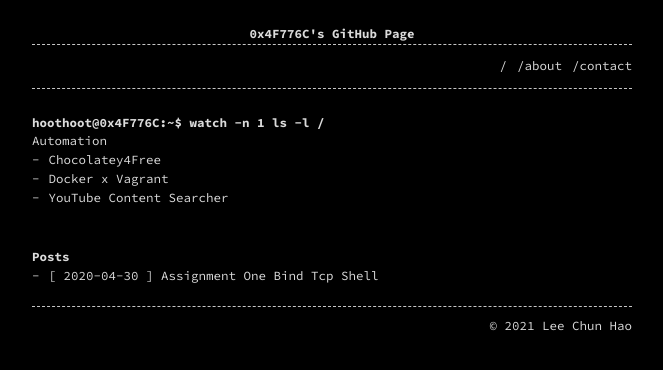
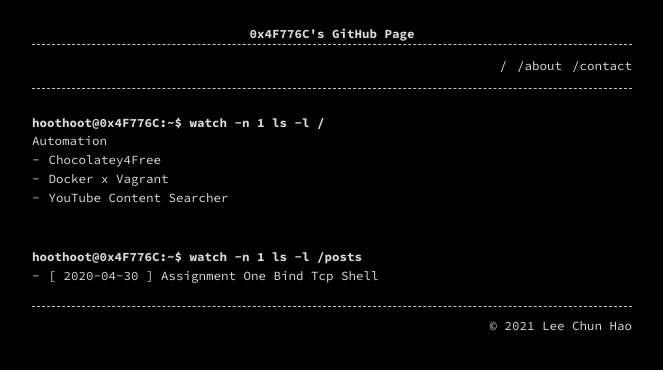
Before and after one commit to 0x4F776C/0x4F776C.github.io, a Jekyll site: the page built from index.md, in a window 1280 px wide. Shown: the top 370 px of the page, without its empty margins (308-971 px from the left). Built offline with Jekyll 4.4.1, drawn with Linux system fonts in a browser that asks for light colours.

Commit message:
Update home.html

```diff
--- a/_layouts/home.html
+++ b/_layouts/home.html
@@ -6,7 +6,7 @@ layout: default
 {% assign contentwonl = content | strip_newlines %} {% unless contentwonl == ""  %} <br /> {% endunless %} <!-- add line break if there is any content -->
 
 {%- if site.posts.size > 0 -%}
-<h1>Posts</h1>
+<h1>hoothoot@0x4F776C:~$ watch -n 1 ls -l /posts</h1>
   <ul>
     {%- for post in site.posts -%}
     <li>
```
